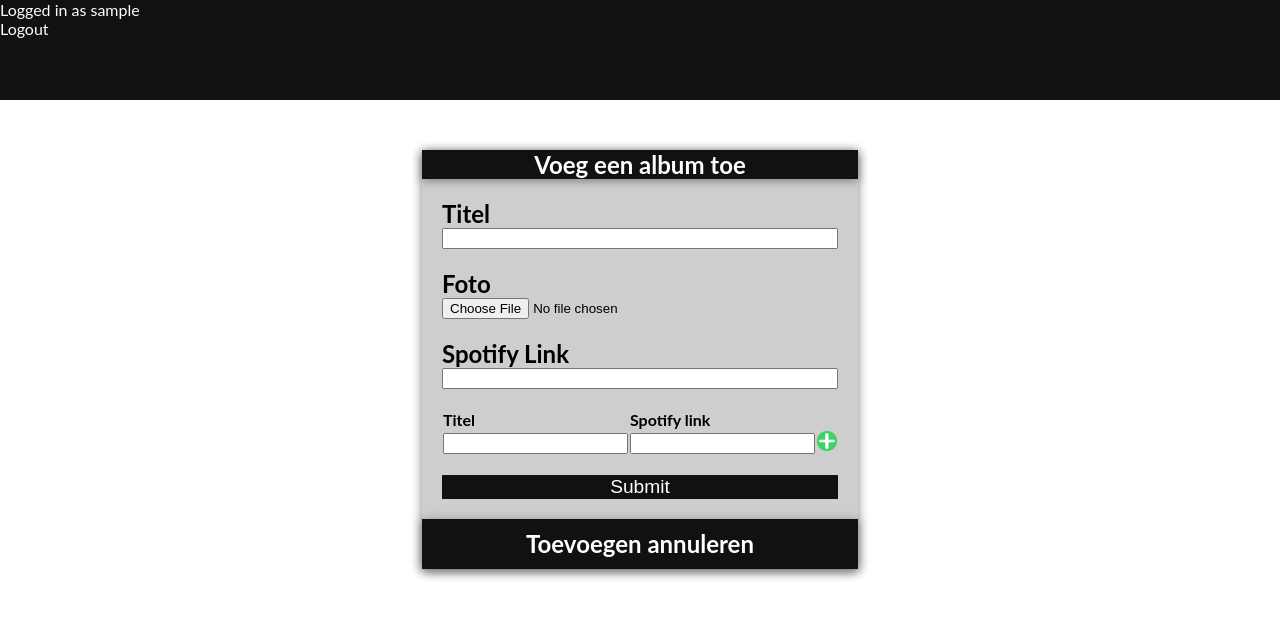
After one commit to gijsserd/timkoehoorn, a PHP site: page /timkoehoorn/add_music.php in a window 1280 px wide. The commit adds this page. Shown: the top 618 px of the page. Run offline with PHP 8.4, Linux system fonts and the light colour scheme; the visitor is signed in with stand-in values (Sample User, id 1); some libraries are stand-ins or nearby versions.

Commit message:
Muziek CMS

```diff
--- /dev/null
+++ b/add_music.php
@@ -0,0 +1,73 @@
+<?php
+require "connect.php";
+session_start();
+if (isset($_SESSION['username'])){
+?>
+
+<!DOCTYPE html>
+<html>
+<head>
+	<title>CMS</title>
+	<link rel="stylesheet" type="text/css" href="css/cms_style.css">
+</head>
+<header>
+	<p>Logged in as <?php echo $_SESSION['username'] ?> </p>
+	<a href="logout.php">Logout</a>
+</header>
+<body>
+	<div class="flex-content">
+		<div class="flex-content-form-div">
+			<h2 class="flex-content-header">Voeg een album toe</h2>
+			<form class="flex-content-form" method="post" action="insert_music.php" enctype="multipart/form-data">
+				<h2>Titel </h2><input class="content-form-text-title" type="text" name="title" />
+				<h2>Foto </h2><input class="content-form-text-title" type="file" name="uploadedimage" />
+				<h2>Spotify Link </h2><input class="content-form-text-title" type="text" name="spotifylink" />
+
+				<table class="flex-song-table">
+					<tr>
+						<th>Titel</th>
+						<th>Spotify link</th>
+						<th></th>
+					</tr>
+
+					<tr>
+						<td><input type="text" name="name" /></td>
+						<td><input type="text" name="song_spotifylink" /></td>
+						<td class="add"><a href=""><img class="flex-content-table-icon" src="img/addicon.png" /></a></td>
+					</tr>
+				</table>
+				<input class="content-form-submit" type="submit">
+			</form>
+			<a href="cms_article.php?status=Toevoegen_artikel_geannuleerd!"><div class="flex-content-add-button">
+				<h2> Toevoegen annuleren</h2>
+			</div></a>
+		</div>
+	</div>
+</body>
+<footer>
+	<script src="https://cdn.ckeditor.com/ckeditor5/1.0.0-alpha.2/classic/ckeditor.js"></script>
+	<script>
+		ClassicEditor
+			.create( document.querySelector( '#editor' ), {
+				toolbar: [ 'headings', 'bold', 'italic', 'link', 'bulletedList', 'numberedList', 'blockQuote', 'image'],
+				heading: {
+					options: [
+						{ modelElement: 'paragraph', title: 'Paragraph', class: 'ck-heading_paragraph' },
+						{ modelElement: 'heading1', viewElement: 'h1', title: 'Heading 1', class: 'ck-heading_heading1' },
+						{ modelElement: 'heading2', viewElement: 'h2', title: 'Heading 2', class: 'ck-heading_heading2' }
+					]
+				}
+			} )
+			.catch( error => {
+			console.log( error );
+		} );
+	</script>
+</footer>
+<?php
+			}
+	else {
+		header("Location: login.php");
+		die;
+	}
+?>
+</html>
--- a/css/cms_style.css
+++ b/css/cms_style.css
@@ -1,4 +1,7 @@
 /* login */
+body {
+	font-family: 'Lato', sans-serif;
+}
 
 .loginform{
 	margin: 0 auto;
@@ -339,6 +342,12 @@ a{
 	font-size: 120%;
 }
 
+/* Music */
+
+.flex-song-table{
+	text-align: left;
+}
+
 /* END Body */
 /* Footer */
 
```
Also changed, not shown: cms_music.php (+7 -12 lines), insert_music.php (added, +60 -0 lines), img/1527076513ihebil.jpg (added), img/1527076958hgdskommp.jpg (added).
